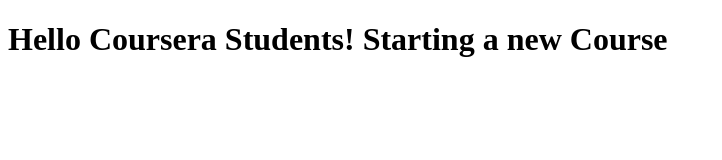
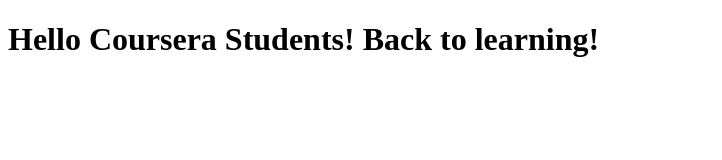
Before and after one commit to vishalbharti1990/scrap_rep, a plain HTML site: page index.html in a window 1280 px wide. Shown: the whole page, without its empty margins (0-722 px from the left). Drawn offline with Linux system fonts and the light colour scheme.

Commit message:
New commit

```diff
--- a/index.html
+++ b/index.html
@@ -4,6 +4,6 @@
 		<title>Hello Coursera!!</title>
 	</head>
 	<body>
-		<h1>Hello Coursera Students! Starting a new Course</h1>
+		<h1>Hello Coursera Students! Back to learning!</h1>
 	</body>
 </html>
```
